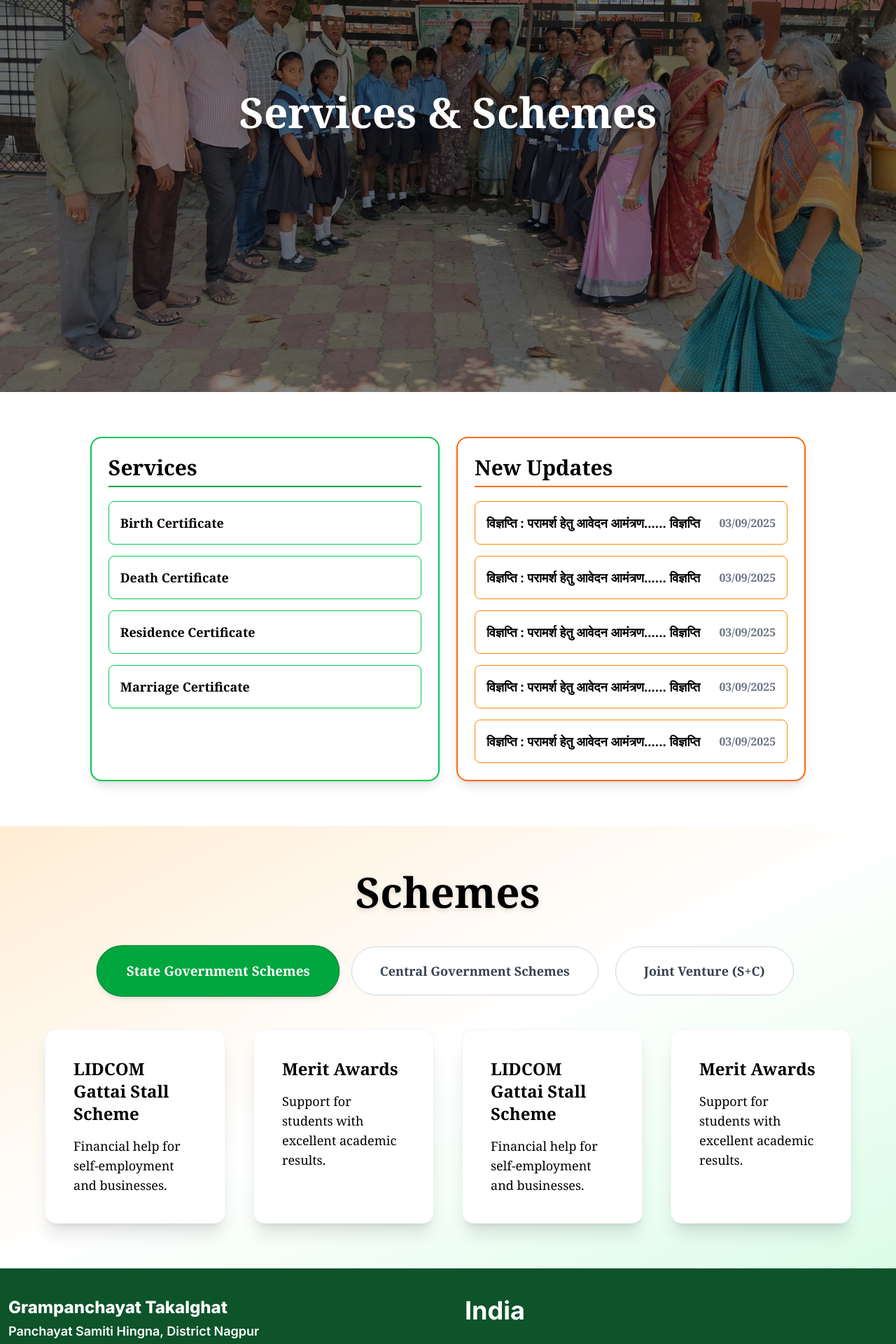
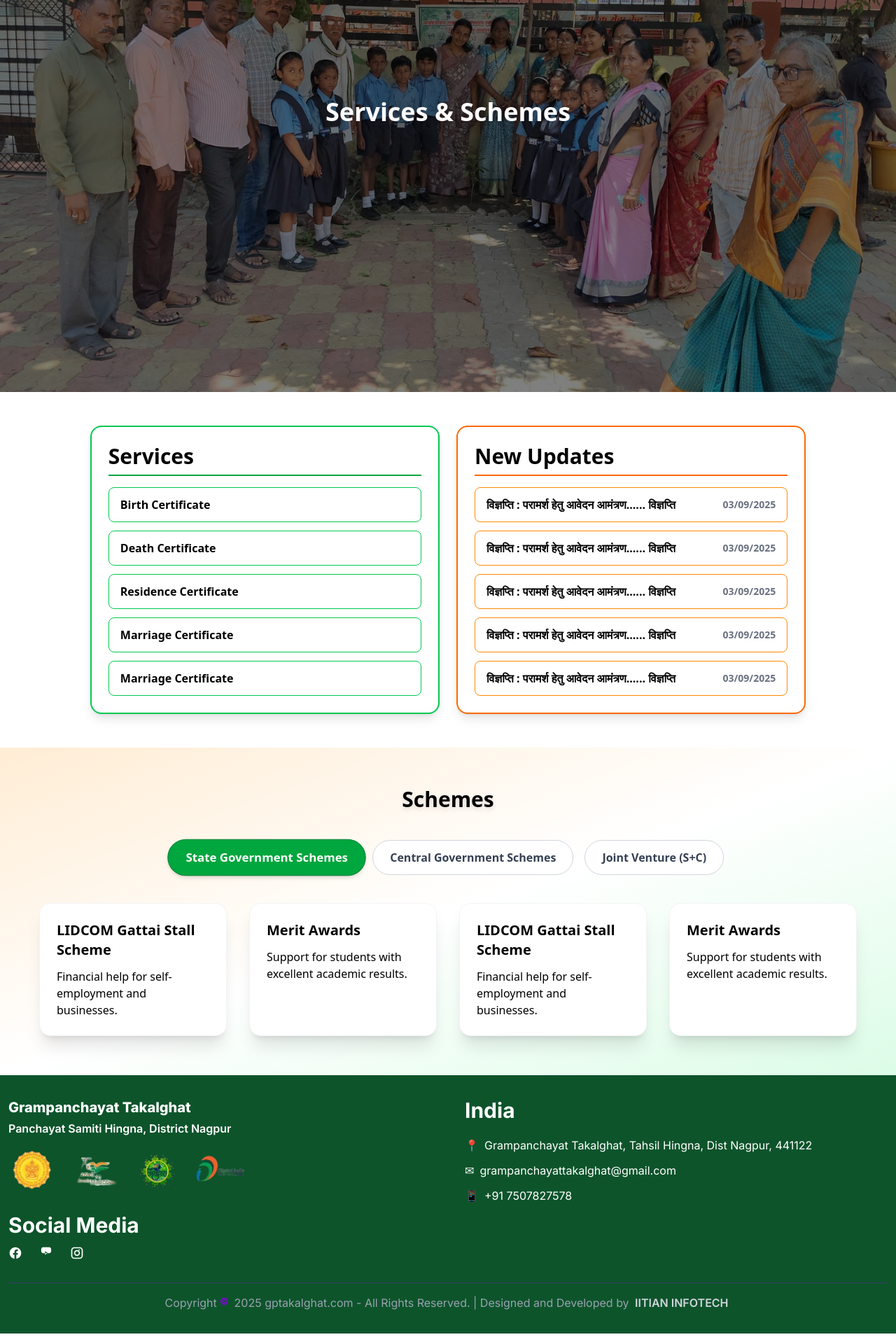
Before and after one commit to rounakkhapre2001/takalghat-website, a Next.js app: page /Service_Schemes in a window 1280 px wide. Shown: the part 240-2160 px from the top of the page at 70% size. Built offline with nearby package versions, Linux system fonts and the light colour scheme.

Commit message:
Updated project with new changes

```diff
--- a/src/app/Service_Schemes/page.tsx
+++ b/src/app/Service_Schemes/page.tsx
@@ -1,5 +1,4 @@
 "use client";
-
 import React, { useState, useContext } from "react";
 import { LanguageContext } from "@/context/LanguageContext";
 
@@ -26,7 +25,7 @@ export default function ServiceSchemesPage() {
   ];
 
   return (
-    <div className="font-serif">
+    <div className="font-sans">
       {/* Hero Section */}
       <section className="relative w-full h-[800px]">
         <img
@@ -35,25 +34,25 @@ export default function ServiceSchemesPage() {
           className="w-full h-full object-cover"
         />
         <div className="absolute inset-0 bg-black/50 flex items-center justify-center">
-          <h1 className="text-5xl md:text-6xl font-extrabold text-white text-center drop-shadow-lg">
+          <h1 className="text-3xl md:text-4xl font-extrabold text-white text-center drop-shadow-lg">
             {t.services.hero}
           </h1>
         </div>
       </section>
 
       {/* Services + Updates */}
-      <div className="flex flex-col md:flex-row md:gap-6 gap-4 justify-center my-16 px-4">
+      <div className="flex flex-col md:flex-row md:gap-6 gap-4 justify-center my-12 px-4">
         {/* Services */}
         <div className="w-full md:w-2/5 bg-white p-6 rounded-2xl shadow-lg border-2 border-green-500">
-          <h2 className="text-3xl font-bold mb-5 border-b-2 border-green-600 pb-2">
+          <h2 className="text-5xl md:text-3xl font-bold mb-4 border-b-2 border-green-600 pb-2">
             {t.services.title}
           </h2>
-          <div className="flex flex-col gap-4">
+          <div className="flex flex-col gap-3">
             {services.map((item, index) => (
               <div
                 key={index}
                 onClick={() => setOpenModal(item)}
-                className="cursor-pointer border border-green-500 rounded-lg py-4 px-4 text-lg font-bold bg-white hover:bg-green-100 transition"
+                className="cursor-pointer border border-green-500 rounded-lg py-3 px-4 text-base font-semibold bg-white hover:bg-green-100 transition"
               >
                 {item.name}
               </div>
@@ -63,17 +62,17 @@ export default function ServiceSchemesPage() {
 
         {/* Updates */}
         <div className="w-full md:w-2/5 bg-white p-6 rounded-2xl shadow-lg border-2 border-orange-500">
-          <h2 className="text-3xl font-bold mb-5 border-b-2 border-orange-500 pb-2">
+          <h2 className="text-2xl md:text-3xl font-bold mb-4 border-b-2 border-orange-500 pb-2">
             {t.updates.title}
           </h2>
-          <div className="flex flex-col gap-4">
+          <div className="flex flex-col gap-3">
             {updates.map((update, i) => (
               <div
                 key={i}
-                className="flex justify-between items-center border border-orange-400 rounded-lg py-4 px-4 bg-white text-lg font-bold"
+                className="flex justify-between items-center border border-orange-400 rounded-lg py-3 px-4 bg-white text-base font-semibold"
               >
                 <span>{update}</span>
-                <span className="text-gray-500 text-base">03/09/2025</span>
+                <span className="text-gray-500 text-sm">03/09/2025</span>
               </div>
             ))}
           </div>
@@ -81,15 +80,15 @@ export default function ServiceSchemesPage() {
       </div>
 
       {/* Schemes Section */}
-      <div className="relative p-12 pt-16 pb-16 bg-gradient-to-br from-orange-100 via-white to-green-100 overflow-hidden">
-        <h2 className="text-black text-center text-5xl md:text-6xl font-extrabold mb-12 drop-shadow-md">
+      <div className="relative p-10 pt-14 pb-14 bg-gradient-to-br from-orange-100 via-white to-green-100 overflow-hidden">
+        <h2 className="text-black text-center text-2xl md:text-3xl font-extrabold mb-10 drop-shadow-md">
           {t.schemes.title}
         </h2>
 
         {/* Tabs */}
         <div
           role="tablist"
-          className="flex justify-center gap-6 mb-12 relative z-10 flex-wrap"
+          className="flex justify-center gap-4 mb-10 relative z-10 flex-wrap"
         >
           {tabs.map((tab: string, idx: number) => (
             <button
@@ -97,7 +96,7 @@ export default function ServiceSchemesPage() {
               role="tab"
               aria-selected={activeTab === idx}
               onClick={() => setActiveTab(idx)}
-              className={`px-10 py-5 rounded-full font-semibold text-lg border transition duration-300 transform ${
+              className={`px-6 py-3 rounded-full font-semibold text-sm md:text-base border transition duration-300 transform ${
                 activeTab === idx
                   ? "bg-green-600 text-white shadow-md scale-105 border-green-700"
                   : "border-gray-300 bg-white text-gray-700 hover:shadow-sm hover:scale-105"
@@ -111,16 +110,18 @@ export default function ServiceSchemesPage() {
         {/* Cards */}
         <div
           role="tabpanel"
-          className="max-w-7xl mx-auto grid grid-cols-1 sm:grid-cols-2 md:grid-cols-3 lg:grid-cols-4 gap-10 px-4 relative z-10"
+          className="max-w-7xl mx-auto grid grid-cols-1 sm:grid-cols-2 md:grid-cols-3 lg:grid-cols-4 gap-8 px-4 relative z-10"
         >
           {tabSchemes[activeTab].map(
             (scheme: { title: string; description: string }, i: number) => (
               <div
                 key={i}
-                className="bg-white p-10 rounded-2xl shadow-xl border border-gray-100 hover:shadow-2xl hover:-translate-y-2 transition duration-300"
+                className="bg-white p-6 rounded-2xl shadow-xl border border-gray-100 hover:shadow-2xl hover:-translate-y-2 transition duration-300"
               >
-                <h3 className="text-2xl font-bold mb-4">{scheme.title}</h3>
-                <p className="text-lg">{scheme.description}</p>
+                <h3 className="text-lg md:text-xl font-bold mb-3">
+                  {scheme.title}
+                </h3>
+                <p className="text-sm md:text-base">{scheme.description}</p>
               </div>
             )
           )}
@@ -130,15 +131,15 @@ export default function ServiceSchemesPage() {
       {/* Modal */}
       {openModal && (
         <div className="fixed inset-0 flex items-center justify-center bg-black/50 z-50">
-          <div className="bg-white rounded-2xl shadow-lg w-11/12 md:w-1/3 p-8 relative">
+          <div className="bg-white rounded-2xl shadow-lg w-11/12 md:w-1/3 p-6 relative">
             <button
               onClick={() => setOpenModal(null)}
-              className="absolute top-3 right-3 text-gray-500 hover:text-black text-2xl"
+              className="absolute top-3 right-3 text-gray-500 hover:text-black text-lg"
             >
               ✖
             </button>
-            <h2 className="text-2xl font-bold mb-6">{openModal.name}</h2>
-            <ul className="list-disc list-inside text-gray-700 space-y-3 text-lg">
+            <h2 className="text-xl font-bold mb-4">{openModal.name}</h2>
+            <ul className="list-disc list-inside text-gray-700 space-y-2 text-sm md:text-base">
               {openModal.docs.map((doc, i) => (
                 <li key={i}>{doc}</li>
               ))}
--- a/src/app/about/page.tsx
+++ b/src/app/about/page.tsx
@@ -19,14 +19,14 @@ export default function AboutPage() {
           className="object-cover"
         />
         <div className="absolute inset-0 bg-black/40 flex flex-col items-center justify-center text-white text-center px-4">
-          <h1 className="text-4xl md:text-6xl font-bold">{t.aboutTitle}</h1>
+          <h1 className="text-3xl md:text-4xl font-bold">{t.aboutTitle}</h1>
         </div>
       </section>
 
       {/* About Text Section */}
       <section className="py-12 md:py-16 text-center px-4 md:px-6">
         <div className="max-w-4xl mx-auto">
-          <p className="text-lg md:text-2xl text-green-900 leading-relaxed">
+          <p className="text-base md:text-xl text-green-900 leading-relaxed">
             {t.aboutText}
           </p>
         </div>
@@ -87,13 +87,13 @@ export default function AboutPage() {
       {/* What We Offer Section */}
       <section className="py-16 px-4 md:px-6">
         <div className="max-w-7xl mx-auto text-center">
-          <p className="uppercase text-sm md:text-base text-green-900 font-semibold mb-2">
+          <p className="uppercase text-xs md:text-sm text-green-900 font-semibold mb-2">
             {t.challenge}
           </p>
-          <h2 className="text-3xl md:text-5xl font-bold text-green-900 mb-4">
+          <h2 className="text-2xl md:text-3xl font-bold text-green-900 mb-4">
             {t.offerTitle}
           </h2>
-          <p className="max-w-xl mx-auto text-gray-800 mb-12 text-lg md:text-2xl">
+          <p className="max-w-xl mx-auto text-gray-800 mb-12 text-base md:text-xl">
             {t.offerDesc}
           </p>
 
@@ -101,36 +101,36 @@ export default function AboutPage() {
           <div className="grid grid-cols-1 sm:grid-cols-2 md:grid-cols-3 gap-6 md:gap-8">
             {/* Card 1 */}
             <div className="bg-white rounded-lg shadow-md p-6 text-left">
-              <h3 className="text-xl md:text-2xl font-bold text-green-900 mb-2">
+              <h3 className="text-lg md:text-xl font-bold text-green-900 mb-2">
                 {t.offer1Title}
               </h3>
-              <p className="text-green-800 text-base md:text-lg">
+              <p className="text-green-800 text-sm md:text-base">
                 {t.offer1Desc}
               </p>
             </div>
 
             {/* Card 2 */}
             <div className="bg-white rounded-lg shadow-md p-6 text-left">
-              <h3 className="text-xl md:text-2xl font-bold text-green-900 mb-2">
+              <h3 className="text-lg md:text-xl font-bold text-green-900 mb-2">
                 {t.offer2Title}
               </h3>
-              <p className="text-green-800 text-base md:text-lg">
+              <p className="text-green-800 text-sm md:text-base">
                 {t.offer2Desc}
               </p>
             </div>
 
             {/* Card 3 */}
             <div className="bg-white rounded-lg shadow-md p-6 text-left">
-              <h3 className="text-xl md:text-2xl font-bold text-green-900 mb-2">
+              <h3 className="text-lg md:text-xl font-bold text-green-900 mb-2">
                 {t.offer3Title}
               </h3>
-              <p className="text-green-800 text-base md:text-lg">
+              <p className="text-green-800 text-sm md:text-base">
                 {t.offer3Desc}
               </p>
             </div>
           </div>
         </div>
       </section>
-    </div>
-  );
+    </div>
+  );
 }
--- a/src/app/gallery/page.tsx
+++ b/src/app/gallery/page.tsx
@@ -84,7 +84,7 @@ export default function ProGallery() {
           className="object-cover"
         />
         <div className="absolute inset-0 bg-black/40 flex flex-col items-center justify-center text-white text-center">
-          <h1 className="text-4xl md:text-5xl font-bold">OUR GALLERY</h1>
+          <h1 className="text-5xl md:text-4xl font-bold">OUR GALLERY</h1>
         </div>
       </section>
 
--- a/src/components/Footer.tsx
+++ b/src/components/Footer.tsx
@@ -5,19 +5,19 @@ import { LanguageContext } from "../context/LanguageContext"; // ✅ use same co
 
 // Icons
 const IconFacebook = () => (
-  <svg xmlns="http://www.w3.org/2000/svg" fill="currentColor" viewBox="0 0 24 24" className="w-6 h-6">
+  <svg xmlns="http://www.w3.org/2000/svg" fill="currentColor" viewBox="0 0 24 24" className="w-5 h-5">
     <path d="M22 12c0-5.515-4.485-10-10-10S2 6.485 2 12c0 4.991 3.657 9.128 8.438 9.877v-6.987h-2.54v-2.89h2.54V9.845c0-2.507 1.492-3.89 3.777-3.89 1.094 0 2.238.195 2.238.195v2.463h-1.26c-1.243 0-1.63.771-1.63 1.562v1.875h2.773l-.443 2.89h-2.33v6.987C18.343 21.128 22 16.991 22 12z" />
   </svg>
 );
 
 const IconYouTube = () => (
-  <svg xmlns="http://www.w3.org/2000/svg" fill="currentColor" viewBox="0 0 24 24" className="w-6 h-6">
+  <svg xmlns="http://www.w3.org/2000/svg" fill="currentColor" viewBox="0 0 24 24" className="w-5 h-5">
     <path d="M19.615 3.184A3.001 3.001 0 0017.606 2H6.393a3.001 3.001 0 00-2.01 1.184c-.638.916-.983 1.96-.983 3.983s.345 3.067.983 3.983a3.001 3.001 0 002.01 1.184h11.213a3.001 3.001 0 002.01-1.184c.638-.916.983-1.96.983-3.983s-.345-3.067-.983-3.983zM10 15V9l5 3-5 3z" />
   </svg>
 );
 
 const IconInstagram = () => (
-  <svg xmlns="http://www.w3.org/2000/svg" fill="currentColor" viewBox="0 0 24 24" className="w-6 h-6">
+  <svg xmlns="http://www.w3.org/2000/svg" fill="currentColor" viewBox="0 0 24 24" className="w-5 h-5">
     <path d="M7.5 2C4.462 2 2 4.462 2 7.5v9A5.5 5.5 0 007.5 22h9a5.5 5.5 0 005.5-5.5v-9C22 4.462 19.538 2 16.5 2h-9zm0 2h9A3.5 3.5 0 0120 7.5v9a3.5 3.5 0 01-3.5 3.5h-9A3.5 3.5 0 014 16.5v-9A3.5 3.5 0 017.5 4zM12 7a5 5 0 100 10 5 5 0 000-10zm0 2a3 3 0 110 6 3 3 0 010-6zm4.8-2.3a1.1 1.1 0 11-2.2 0 1.1 1.1 0 012.2 0z" />
   </svg>
 );
@@ -26,24 +26,24 @@ const Footer = () => {
   const { t } = useContext(LanguageContext); // ✅ context se text
 
   return (
-    <footer className="bg-green-900 text-white font-poppins py-10 px-3">
+    <footer className="bg-green-900 text-white font-poppins py-8 px-3">
       {/* Responsive Columns */}
       <div className="max-w-7xl mx-auto flex flex-col md:flex-row items-center md:items-start gap-y-8 md:gap-x-12">
         {/* LEFT */}
         <div className="flex flex-col w-full md:w-1/2 mb-8 md:mb-0">
           <div className="text-center md:text-left">
-            <div className="font-extrabold text-2xl mb-1">{t.footer.title}</div>
-            <div className="font-semibold text-lg mb-2">{t.footer.subtitle}</div>
+            <div className="font-extrabold text-xl mb-1">{t.footer.title}</div>
+            <div className="font-semibold text-base mb-2">{t.footer.subtitle}</div>
           </div>
-          <div className="flex gap-7 mt-3 justify-center md:justify-start">
-            <img src="/logo1_footer-removebg.png" alt="Seal" className="h-18 w-auto" />
-            <img src="/mohatsav-removebg-preview.png" alt="Azadi" className="h-18 w-auto" />
-            <img src="/footer3-removebg-preview.png" alt="Swachh" className="h-18 w-auto" />
-            <img src="/footer4-removebg-preview.png" alt="Digital India" className="h-14 w-auto" />
+          <div className="flex gap-6 mt-3 justify-center md:justify-start">
+            <img src="/logo1_footer-removebg.png" alt="Seal" className="h-14 w-auto" />
+            <img src="/mohatsav-removebg-preview.png" alt="Azadi" className="h-14 w-auto" />
+            <img src="/footer3-removebg-preview.png" alt="Swachh" className="h-14 w-auto" />
+            <img src="/footer4-removebg-preview.png" alt="Digital India" className="h-12 w-auto" />
           </div>
-          <div className="mt-10 text-center md:text-left">
-            <div className="font-bold text-4xl mb-4">{t.footer.social}</div>
-            <div className="flex space-x-8 text-2xl justify-center md:justify-start">
+          <div className="mt-8 text-center md:text-left">
+            <div className="font-bold text-2xl md:text-3xl mb-3">{t.footer.social}</div>
+            <div className="flex space-x-6 text-lg justify-center md:justify-start">
               <a href="#" className="hover:text-gray-300" aria-label="Facebook"><IconFacebook /></a>
               <a href="#" className="hover:text-gray-300" aria-label="YouTube"><IconYouTube /></a>
               <a href="#" className="hover:text-gray-300" aria-label="Instagram"><IconInstagram /></a>
@@ -53,8 +53,8 @@ const Footer = () => {
 
         {/* RIGHT */}
         <div className="flex flex-col w-full md:w-1/2">
-          <div className="text-4xl font-bold mb-7 text-center md:text-left">{t.footer.country}</div>
-          <div className="space-y-4 text-lg text-center md:text-left">
+          <div className="text-2xl md:text-3xl font-bold mb-5 text-center md:text-left">{t.footer.country}</div>
+          <div className="space-y-3 text-base text-center md:text-left">
             <div className="flex items-center justify-center md:justify-start">
               <span className="mr-2">📍</span>
               <span>{t.footer.address}</span>
@@ -76,9 +76,9 @@ const Footer = () => {
       </div>
 
       {/* Bottom Bar */}
-      <div className="w-full flex justify-center mt-10 pt-5 border-t border-[#3a3e6e] text-gray-400 text-lg select-none">
+      <div className="w-full flex justify-center mt-8 pt-4 border-t border-[#3a3e6e] text-gray-400 text-sm md:text-base select-none">
         <span>{t.footer.copyright}</span>
-        <span className="mx-1 text-purple-700 font-bold text-base">©</span>
+        <span className="mx-1 text-purple-700 font-bold text-sm">©</span>
         <span className="mx-1">
           {t.footer.rights}
           <span className="text-gray-300 font-semibold ml-1">IITIAN INFOTECH</span>
--- a/src/components/LeadersSection.tsx
+++ b/src/components/LeadersSection.tsx
@@ -26,19 +26,19 @@ export default function LeadersSection() {
   return (
     <>
       {/* About & Heading Section */}
-      <section className="w-full py-16 px-6 bg-white">
-        <div className="max-w-7xl mx-auto">
-          <div className="grid md:grid-cols-2 gap-10 items-center mb-12">
+<section className="w-full py-12 px-6 bg-white">
+  <div className="max-w-5xl mx-auto">
+    <div className="grid md:grid-cols-2 gap-8 items-center mb-10">
       <div>
         <p className="text-sm uppercase tracking-widest text-gray-600 mb-2">
           {t.leaders1.about}
         </p>
-              <h2 className="text-4xl md:text-5xl font-extrabold text-green-800 leading-snug mb-6">
+        <h2 className="text-3xl md:text-4xl font-extrabold text-green-800 leading-snug mb-6">
           {t.leaders1.title}
         </h2>
       </div>
       <div>
-              <p className="text-xl font-bold text-green-700 leading-relaxed">
+        <p className="text-lg font-bold text-green-700 leading-relaxed">
           {t.leaders1.description}
         </p>
       </div>
--- a/src/data/translations.ts
+++ b/src/data/translations.ts
@@ -72,6 +72,10 @@ export const translations = {
         {
           name: "Residence Certificate",
           docs: ["Aadhaar Card Xerox", "Ration Card Xerox"],
+        },
+        {
+          name: "Marriage Certificate",
+          docs: ["Aadhaar Card Xerox", "Parent Aadhaar Xerox"],
         },
         {
           name: "Marriage Certificate",
@@ -226,6 +230,14 @@ export const translations = {
           name: "निवास दाखला",
           docs: ["आधार कार्ड झेरॉक्स", "रेशन कार्ड झेरॉक्स"],
         },
+        {
+          name: "निवास दाखला",
+          docs: ["आधार कार्ड झेरॉक्स", "रेशन कार्ड झेरॉक्स"],
+        },
+        {
+          name: "निवास दाखला",
+          docs: ["आधार कार्ड झेरॉक्स", "रेशन कार्ड झेरॉक्स"],
+        },
       ],
     },
 
```
Also changed, not shown: src/app/contact/page.tsx (+16 -16 lines), src/app/grampanchayat/page.tsx (+19 -20 lines), src/components/Header.tsx (+13 -13 lines), src/components/HeroSection.tsx (+11 -10 lines). Lines whose indentation alone changed are shown as unchanged.
